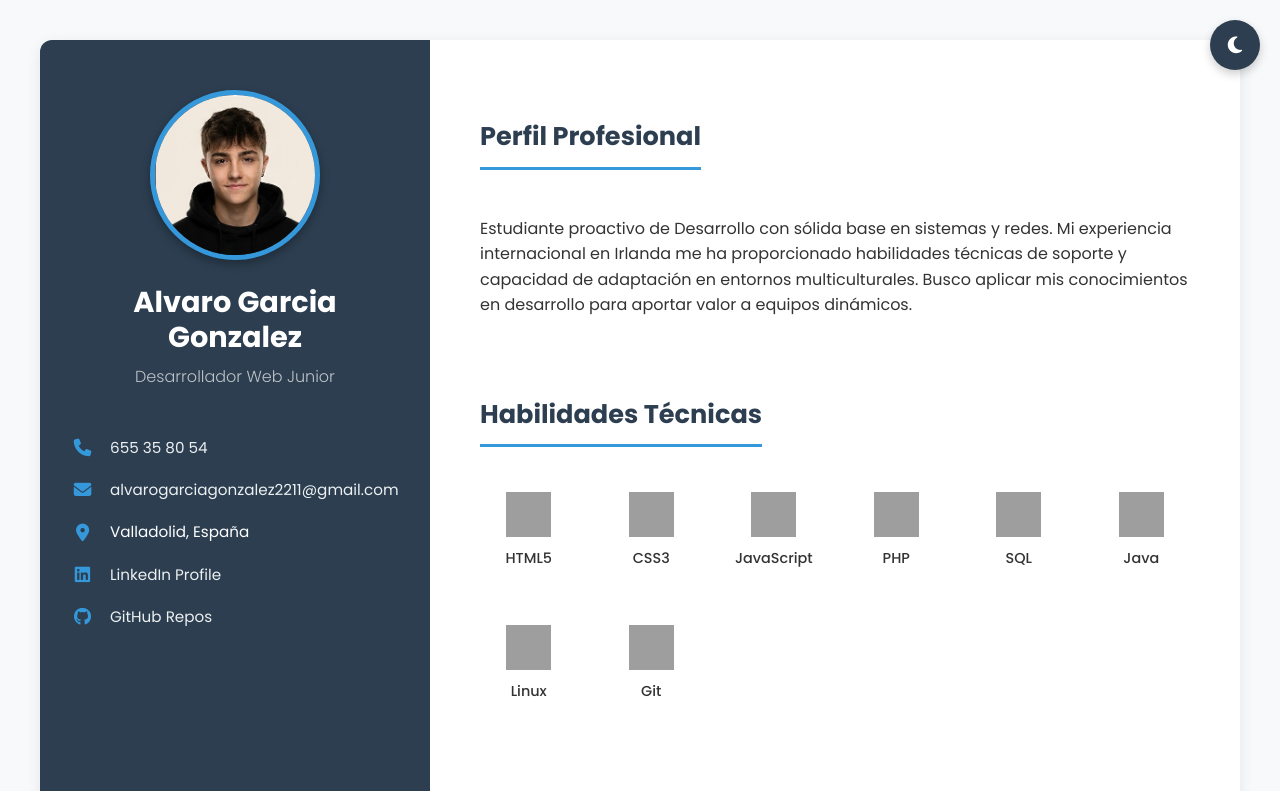
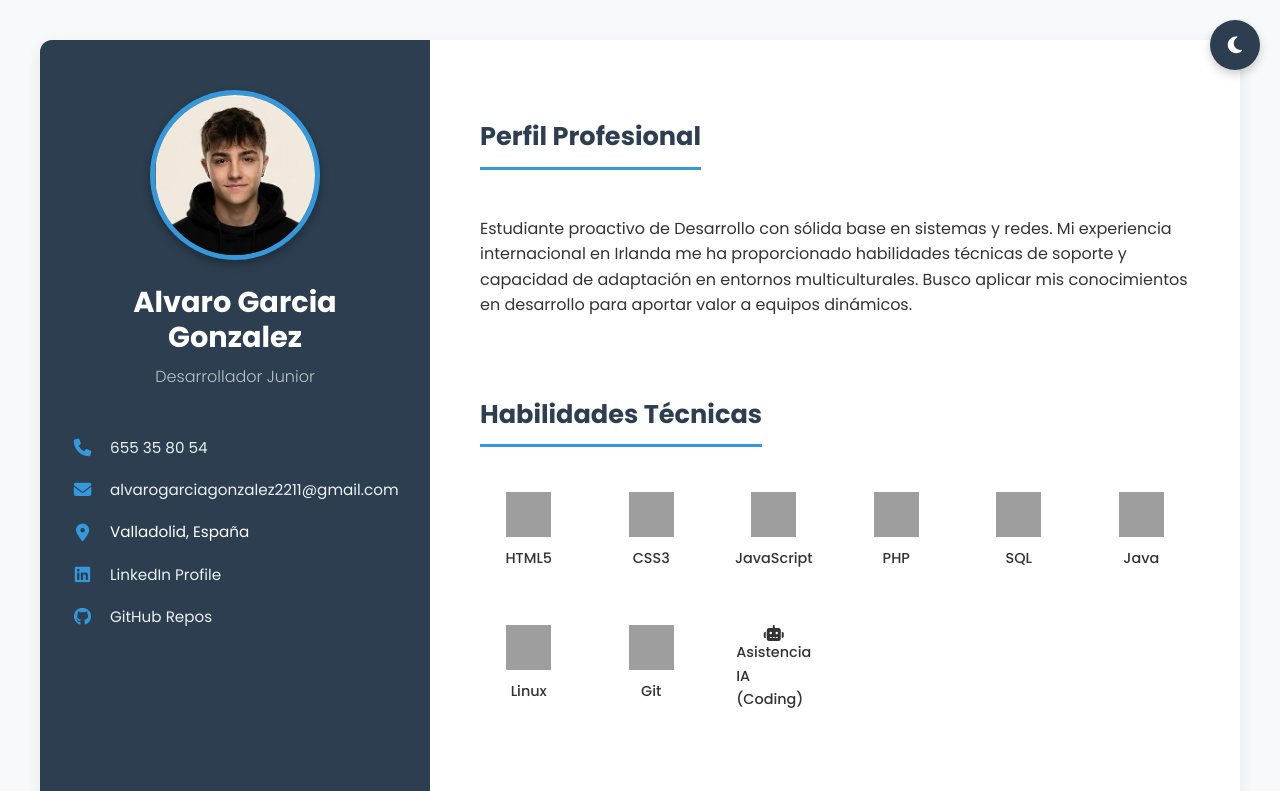
Before and after one commit to alvarogarciagonzalez2211-collab/CV-Alvaro, a plain HTML site: page index.html in a window 1280 px wide. Shown: the top 791 px of the page. Drawn offline with Linux system fonts and the light colour scheme; grey boxes are pictures that could not be loaded.

Commit message:
Fix HTML structure and update content

```diff
--- a/index.html
+++ b/index.html
@@ -21,7 +21,7 @@
             <img src="images/Perfil.png" alt="Foto de Perfil Álvaro García" class="foto-perfil">
 
             <h1>Alvaro Garcia Gonzalez</h1>
-            <h2>Desarrollador Web Junior</h2>
+            <h2>Desarrollador Junior</h2>
 
             <ul class="info-contacto">
                 <li>
@@ -93,6 +93,10 @@
                     <div class="elemento-habilidad">
                         <img src="https://cdn.jsdelivr.net/gh/devicons/devicon/icons/git/git-original.svg" alt="Git">
                         <p>Git</p>
+                    </div>
+                     <div class="elemento-habilidad">
+                        <i class="fas fa-robot"></i>
+                        <p>Asistencia IA (Coding)</p>
                     </div>
                 </div>
             </section>
```
